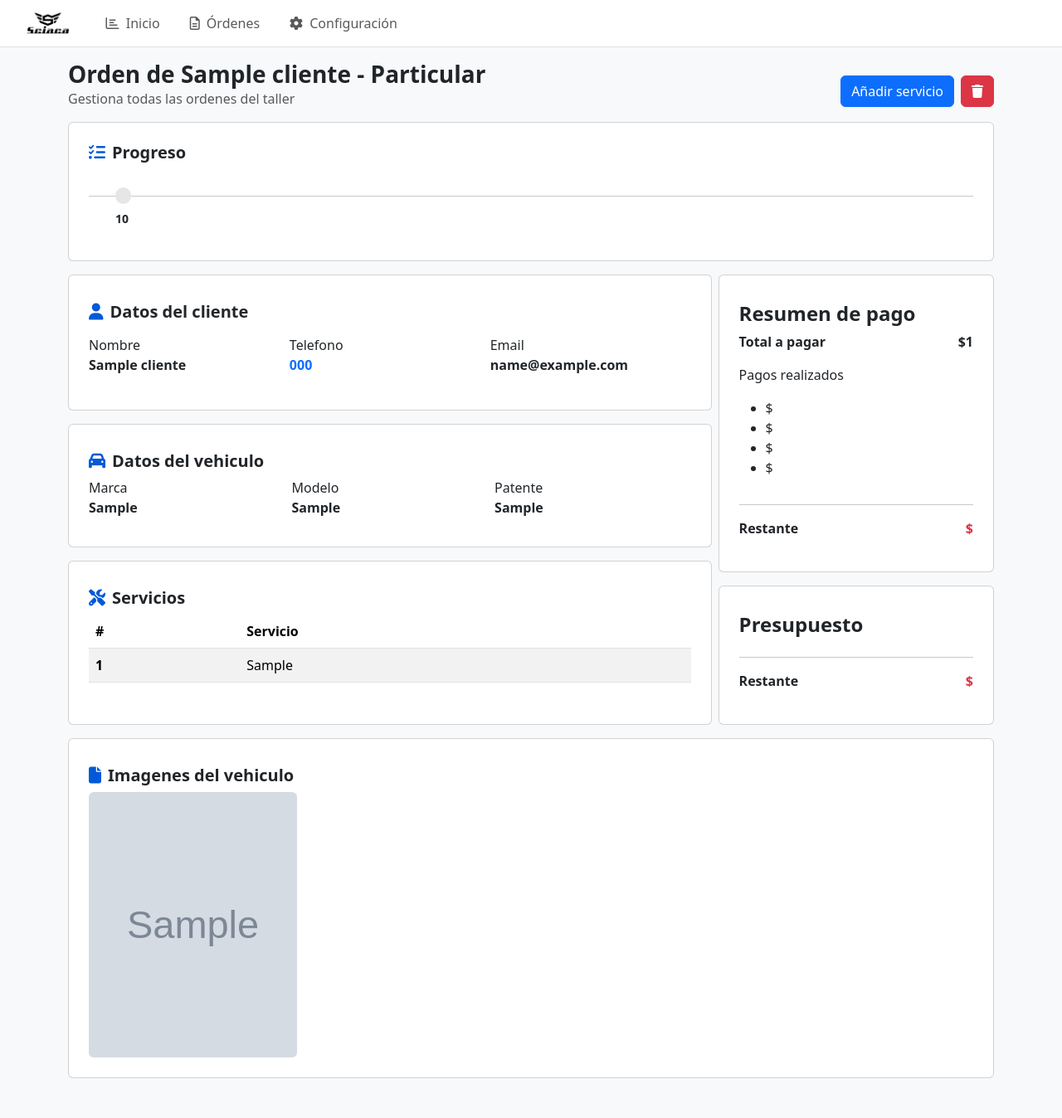
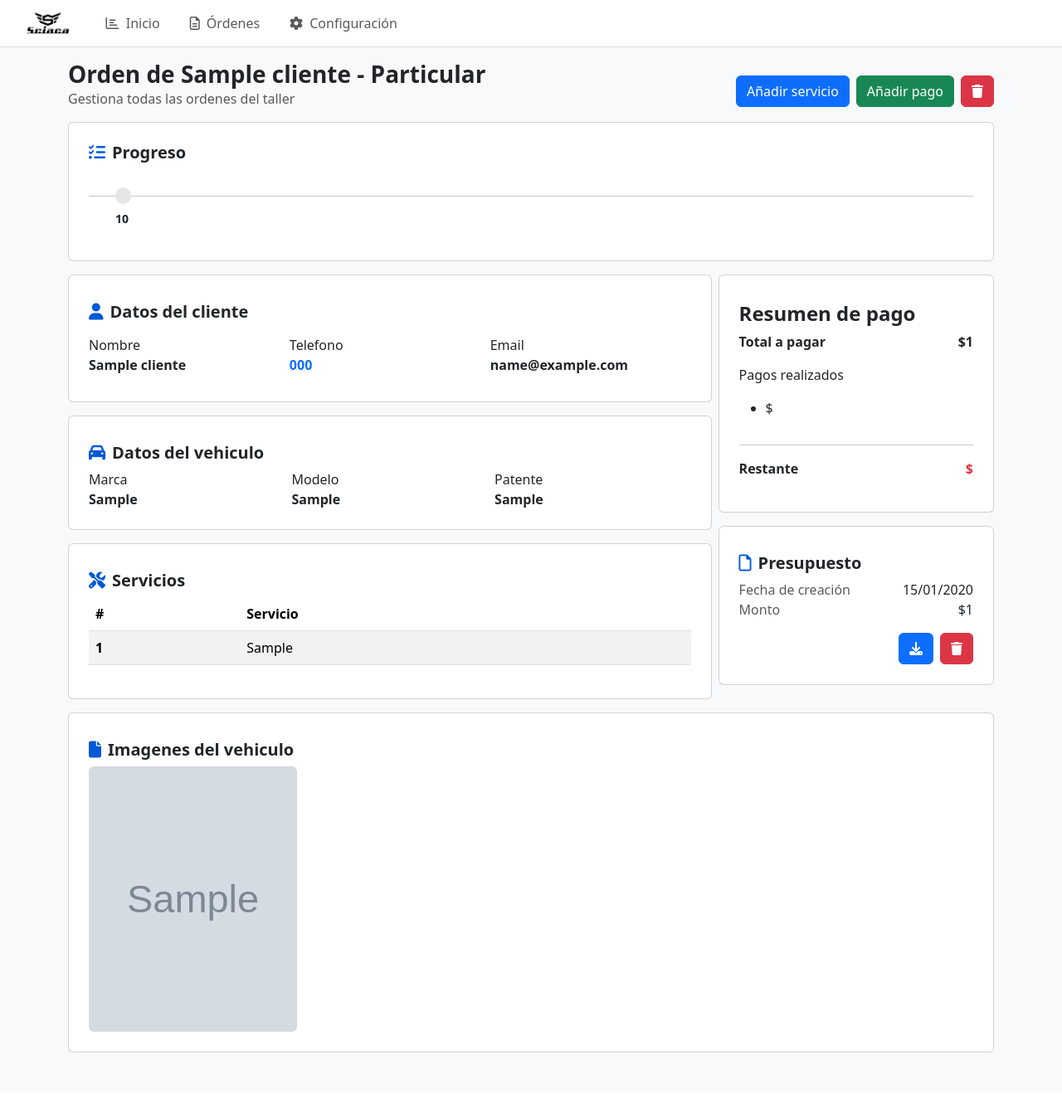
Before and after one commit to Lausciaca/VEHIX, a Django app: template orden/templates/orden/ver_orden.html in a window 1280 px wide. Shown: the whole page at 83% size. After the commit the page ends 1269 px from the top, so only its background shows below. Run offline with Django 4.2, Linux system fonts and the light colour scheme; tables that the repository leaves empty hold one stand-in row (values such as "Sample post"); the template is opened without the code that fills it: values that come from a table or form of the project are taken from there, most other values are stand-ins (such as "Sample title", 1, 10 or a date in 2020); grey boxes marked "Sample" are stand-in pictures; parts of the project's set-up code (start-up, migrations or seed data) failed here and were passed over; some libraries are stand-ins or nearby versions.

Commit message:
checkpoint antes de la locura

```diff
--- a/orden/static/orden/css/ver_orden.css
+++ b/orden/static/orden/css/ver_orden.css
@@ -50,12 +50,12 @@
 .left{
     width: 70%;
 }
-.right i, .left i, .fa-file{
+.fa-file, .left i, .fa-file{
     color: rgb(0, 89, 215);
 }
 .right {
     width: 30%;
-    height: 100%;
+    height: fit-content;
     display: flex;
     flex-direction: column;
     gap: 1rem;
@@ -79,3 +79,13 @@
 .right .bottom {
     margin-top: 0px;
 }
+
+.btn-presupuesto{
+    color: white;
+}
+.btn-presupuestar{
+    border: none;
+    background-color: white;
+    text-decoration: underline;
+    color: rgb(0, 89, 215);
+}
--- a/orden/templates/orden/ver_orden.html
+++ b/orden/templates/orden/ver_orden.html
@@ -45,13 +45,11 @@
             <a href='{% url 'orden:crear_servicio' orden.codigo %}'>
                 <button type="button" class="btn btn-primary">Añadir servicio</button>
             </a>
-            {% if presupuesto %}
 
-            {% else %}
-            <a href='{% url 'orden:crear_presupuesto' orden.codigo %}'>
-                <button type="button" class="btn btn-danger">Presupuestar</button>
+            <a href=''>
+                <button type="button" class="btn btn-success">Añadir pago</button>
             </a>
-            {% endif %}
+
             <a href='{% url 'orden:delete' orden.codigo %}'>
                 <button type="button" class="btn btn-danger"><i class="fa-solid fa-trash"></i></button>
             </a>
@@ -150,9 +148,6 @@
                                 <p>Pagos realizados</p>
                                 <ul>
                                     <li>$</li>
-                                    <li>$</li>
-                                    <li>$</li>
-                                    <li>$</li>
                                 </ul>
                             </div>
                             <div class="w-100 fw-bold bottom">
@@ -167,16 +162,28 @@
                 </div>
                 <div class="card py-2 px-2 flex-grow-1 h-100">
                     <div class="card-body">
-                        <h4 class="card-title fw-bold my-2 d-flex gap-1 align-items-center">Presupuesto</h4>
-                        <div class="d-flex w-100 flex-column contenedor-pago">
-                            <div class="w-100 fw-bold bottom">
-                                <hr>
+                        <h5 class="card-title fw-bold my-2 d-flex gap-2 align-items-center"><i class="fa-regular fa-file"></i> Presupuesto</h5>
+                        {% if presupuesto %}
+                            <div class="d-flex w-100 flex-column">
+                                <div class="d-flex flex-row justify-content-between ">
+                                    <p class="text-body-secondary mb-0">Fecha de creación</p>
+                                    <p class="mb-0">{{presupuesto.created|date:'d/m/Y'}}</p>
+                                </div>
                                 <div class="d-flex flex-row justify-content-between">
-                                    <p>Restante</p>
-                                    <p class="text-danger">$</p>
+                                    <p class="text-body-secondary">Monto</p>
+                                    <p>${{ presupuesto.monto|floatformat:0|intcomma }}</p>
+                                </div>
+                                <div class="d-flex flex-row justify-content-end gap-2">
+                                    <a href="" class="btn btn-primary btn-presupuesto"><i class="fa-solid fa-download"></i></a>
+                                    <a href="{% url 'orden:eliminar_presupuesto' orden.codigo %}" class="btn btn-danger btn-presupuesto"><i class="fa-solid fa-trash"></i></a>
                                 </div>
                             </div>
-                        </div>
+                        {% else %}
+                            <a href='{% url 'orden:crear_presupuesto' orden.codigo %}'>
+                                <button type="button" class="btn-presupuestar">Presupuestar</button>
+                            </a>
+                        {% endif %}
+
                     </div>
                 </div>
             </div>
--- a/orden/urls.py
+++ b/orden/urls.py
@@ -5,7 +5,14 @@ ordenpatterns = ([
     path('/create', crear_orden, name='create'),
     path('/orden/<slug:codigo>', ver_orden, name='detail'),
     path('/orden/<slug:codigo>/eliminar', eliminar_orden, name='delete'),
+
+
     path('/orden/<slug:codigo>/crear-servicio/', crear_servicio, name='crear_servicio'),
+
+
     path('/orden/<slug:codigo>/crear-presupuesto/', crear_presupuesto, name='crear_presupuesto'),
+    path('/orden/<slug:codigo>/eliminar-presupuesto/', eliminar_presupuesto, name='eliminar_presupuesto'),
+
+
     path('/orden/cambiar_estado/<slug:codigo>/<str:estado>/', cambiar_estado, name='cambiar_estado'),
 ], 'orden')
```
Also changed, not shown: orden/views.py (+38 -0 lines).
